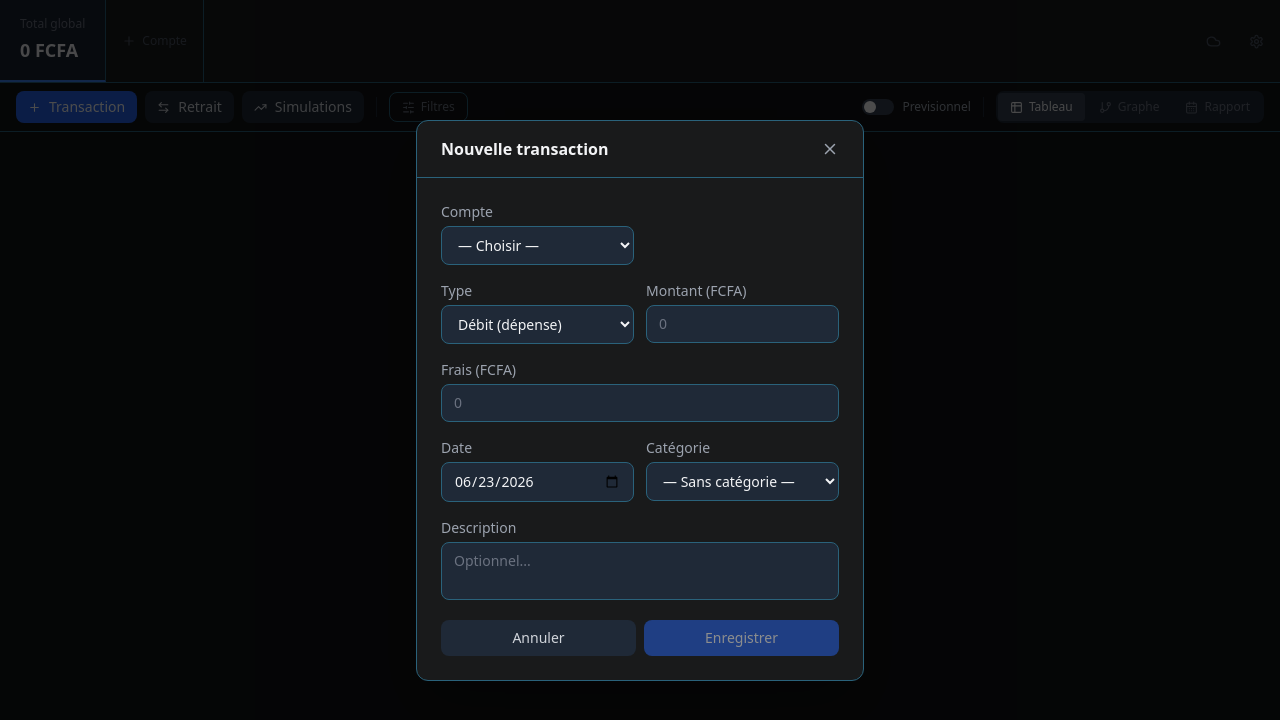
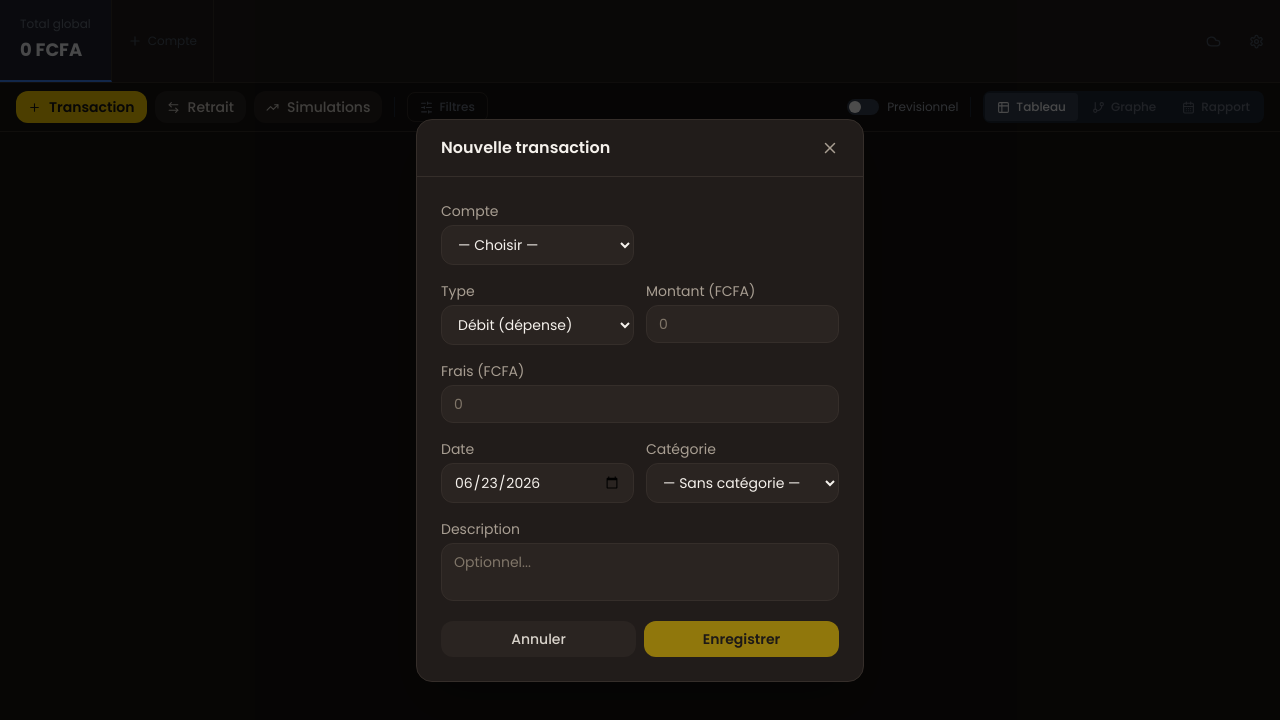
Before and after one commit to goddivor/compta-perso-desktop, a React (Vite) app: page / in a window 1280 px wide. Both pictures are taken after a click on the button "Transaction". Shown: the top 720 px of the page. Built offline with nearby package versions, Linux system fonts and the light colour scheme.

Commit message:
feat(theme): restyle UI kit to Goodness design system with Poppins font

```diff
--- a/src/components/ui/Badge.jsx
+++ b/src/components/ui/Badge.jsx
@@ -1,7 +1,7 @@
-export function Badge({ children, color = '#6B7280' }) {
+export function Badge({ children, color = '#A89E92' }) {
   return (
     <span
-      className="inline-flex items-center px-2 py-0.5 rounded text-xs font-medium"
+      className="inline-flex items-center px-2 py-0.5 rounded-md text-xs font-medium"
       style={{ backgroundColor: color + '22', color }}
     >
       {children}
--- a/src/components/ui/Button.jsx
+++ b/src/components/ui/Button.jsx
@@ -1,12 +1,12 @@
 export function Button({ children, onClick, variant = 'primary', size = 'md', disabled, type = 'button', className = '' }) {
-  const base = 'inline-flex items-center justify-center gap-2 font-medium rounded-lg transition-colors disabled:opacity-50 disabled:cursor-not-allowed'
+  const base = 'inline-flex items-center justify-center gap-2 font-medium rounded-xl transition-colors disabled:opacity-50 disabled:cursor-not-allowed'
   const sizes = { sm: 'px-3 py-1.5 text-sm', md: 'px-4 py-2 text-sm', lg: 'px-5 py-2.5' }
   const variants = {
-    primary:   'bg-blue-600 hover:bg-blue-700 text-white',
-    secondary: 'bg-gray-800 hover:bg-gray-700 text-gray-300',
-    danger:    'bg-rose-600/20 hover:bg-rose-600/40 text-rose-400',
-    ghost:     'hover:bg-gray-800 text-gray-400 hover:text-gray-100',
-    success:   'bg-emerald-600/20 hover:bg-emerald-600/40 text-emerald-400',
+    primary:   'bg-primary hover:bg-primary600 text-primaryInk font-semibold',
+    secondary: 'bg-surface2 hover:bg-edge text-content',
+    danger:    'bg-rose-500/15 hover:bg-rose-500/30 text-rose-400',
+    ghost:     'hover:bg-surface2 text-muted hover:text-ink',
+    success:   'bg-emerald-500/15 hover:bg-emerald-500/30 text-emerald-400',
   }
   return (
     <button
--- a/src/components/ui/Field.jsx
+++ b/src/components/ui/Field.jsx
@@ -1,7 +1,7 @@
 export function Field({ label, children, error }) {
   return (
     <div className="flex flex-col gap-1">
-      {label && <label className="text-sm text-gray-400">{label}</label>}
+      {label && <label className="text-sm text-muted">{label}</label>}
       {children}
       {error && <p className="text-xs text-rose-400">{error}</p>}
     </div>
@@ -12,9 +12,9 @@ export function Input({ className = '', ...props }) {
   return (
     <input
       {...props}
-      className={`bg-gray-800 border border-edge rounded-lg px-3 py-2 text-gray-100 text-sm
-        placeholder-gray-500 focus:outline-none focus:border-blue-500 w-full
-        disabled:opacity-50 disabled:cursor-not-allowed disabled:text-gray-500 ${className}`}
+      className={`bg-surface2 border border-edge rounded-xl px-3 py-2 text-ink text-sm
+        placeholder-faint focus:outline-none focus:border-primary w-full
+        disabled:opacity-50 disabled:cursor-not-allowed disabled:text-faint ${className}`}
     />
   )
 }
@@ -23,8 +23,8 @@ export function Select({ children, className = '', ...props }) {
   return (
     <select
       {...props}
-      className={`bg-gray-800 border border-edge rounded-lg px-3 py-2 text-gray-100 text-sm
-        focus:outline-none focus:border-blue-500 w-full ${className}`}
+      className={`bg-surface2 border border-edge rounded-xl px-3 py-2 text-ink text-sm
+        focus:outline-none focus:border-primary w-full ${className}`}
     >
       {children}
     </select>
@@ -35,8 +35,8 @@ export function Textarea({ className = '', ...props }) {
   return (
     <textarea
       {...props}
-      className={`bg-gray-800 border border-edge rounded-lg px-3 py-2 text-gray-100 text-sm
-        placeholder-gray-500 focus:outline-none focus:border-blue-500 w-full resize-none ${className}`}
+      className={`bg-surface2 border border-edge rounded-xl px-3 py-2 text-ink text-sm
+        placeholder-faint focus:outline-none focus:border-primary w-full resize-none ${className}`}
     />
   )
 }
--- a/src/components/ui/Modal.jsx
+++ b/src/components/ui/Modal.jsx
@@ -5,10 +5,10 @@ export function Modal({ isOpen, onClose, title, children, wide }) {
   return (
     <div className="fixed inset-0 z-50 flex items-center justify-center p-4">
       <div className="absolute inset-0 bg-black/70" onClick={onClose} />
-      <div className={`relative bg-surface rounded-xl border border-edge shadow-2xl w-full ${wide === 'xl' ? 'max-w-4xl' : wide ? 'max-w-2xl' : 'max-w-md'}`}>
+      <div className={`relative bg-surface rounded-2xl border border-edge shadow-2xl w-full ${wide === 'xl' ? 'max-w-4xl' : wide ? 'max-w-2xl' : 'max-w-md'}`}>
         <div className="flex items-center justify-between px-6 py-4 border-b border-edge">
-          <h2 className="text-base font-semibold text-gray-100">{title}</h2>
-          <button onClick={onClose} className="text-gray-400 hover:text-gray-100 transition-colors">
+          <h2 className="text-base font-semibold text-ink">{title}</h2>
+          <button onClick={onClose} className="text-muted hover:text-ink transition-colors">
             <X size={18} />
           </button>
         </div>
--- a/src/components/ui/Spinner.jsx
+++ b/src/components/ui/Spinner.jsx
@@ -1,14 +1,14 @@
 export function Spinner() {
   return (
     <div className="flex items-center justify-center h-32">
-      <div className="w-7 h-7 border-2 border-blue-600 border-t-transparent rounded-full animate-spin" />
+      <div className="w-7 h-7 border-2 border-primary border-t-transparent rounded-full animate-spin" />
     </div>
   )
 }
 
 export function Empty({ label = 'Aucune donnee' }) {
   return (
-    <div className="flex items-center justify-center h-32 text-gray-600 text-sm">
+    <div className="flex items-center justify-center h-32 text-faint text-sm">
       {label}
     </div>
   )
--- a/src/styles/index.css
+++ b/src/styles/index.css
@@ -1,11 +1,17 @@
+@import '@fontsource/poppins/400.css';
+@import '@fontsource/poppins/500.css';
+@import '@fontsource/poppins/600.css';
+@import '@fontsource/poppins/700.css';
+@import '@fontsource/poppins/800.css';
+
 @tailwind base;
 @tailwind components;
 @tailwind utilities;
 
 * { box-sizing: border-box; }
-body { margin: 0; font-family: system-ui, -apple-system, sans-serif; }
+body { margin: 0; font-family: 'Poppins', ui-sans-serif, system-ui, sans-serif; }
 
 ::-webkit-scrollbar { width: 6px; height: 6px; }
 ::-webkit-scrollbar-track { background: transparent; }
-::-webkit-scrollbar-thumb { background: #374151; border-radius: 3px; }
-::-webkit-scrollbar-thumb:hover { background: #4B5563; }
+::-webkit-scrollbar-thumb { background: #352E2A; border-radius: 3px; }
+::-webkit-scrollbar-thumb:hover { background: #4A443D; }
--- a/tailwind.config.js
+++ b/tailwind.config.js
@@ -7,9 +7,20 @@ export default {
   theme: {
     extend: {
       colors: {
-        base:    '#121314',
-        surface: '#191A1B',
-        edge:    '#2A627B',
+        base:       '#161311',
+        surface:    '#211C1A',
+        surface2:   '#2A2421',
+        edge:       '#352E2A',
+        ink:        '#F5F1EC',
+        content:    '#D8D2CA',
+        muted:      '#A89E92',
+        faint:      '#807669',
+        primary:    '#FFD200',
+        primary600: '#E6BD00',
+        primaryInk: '#1A1714',
+      },
+      fontFamily: {
+        sans: ['Poppins', 'ui-sans-serif', 'system-ui', 'sans-serif'],
       }
     }
   },
```
Also changed, not shown: package.json (+25 -5 lines), 1 other file (tests, documents, lock files or other folders).
